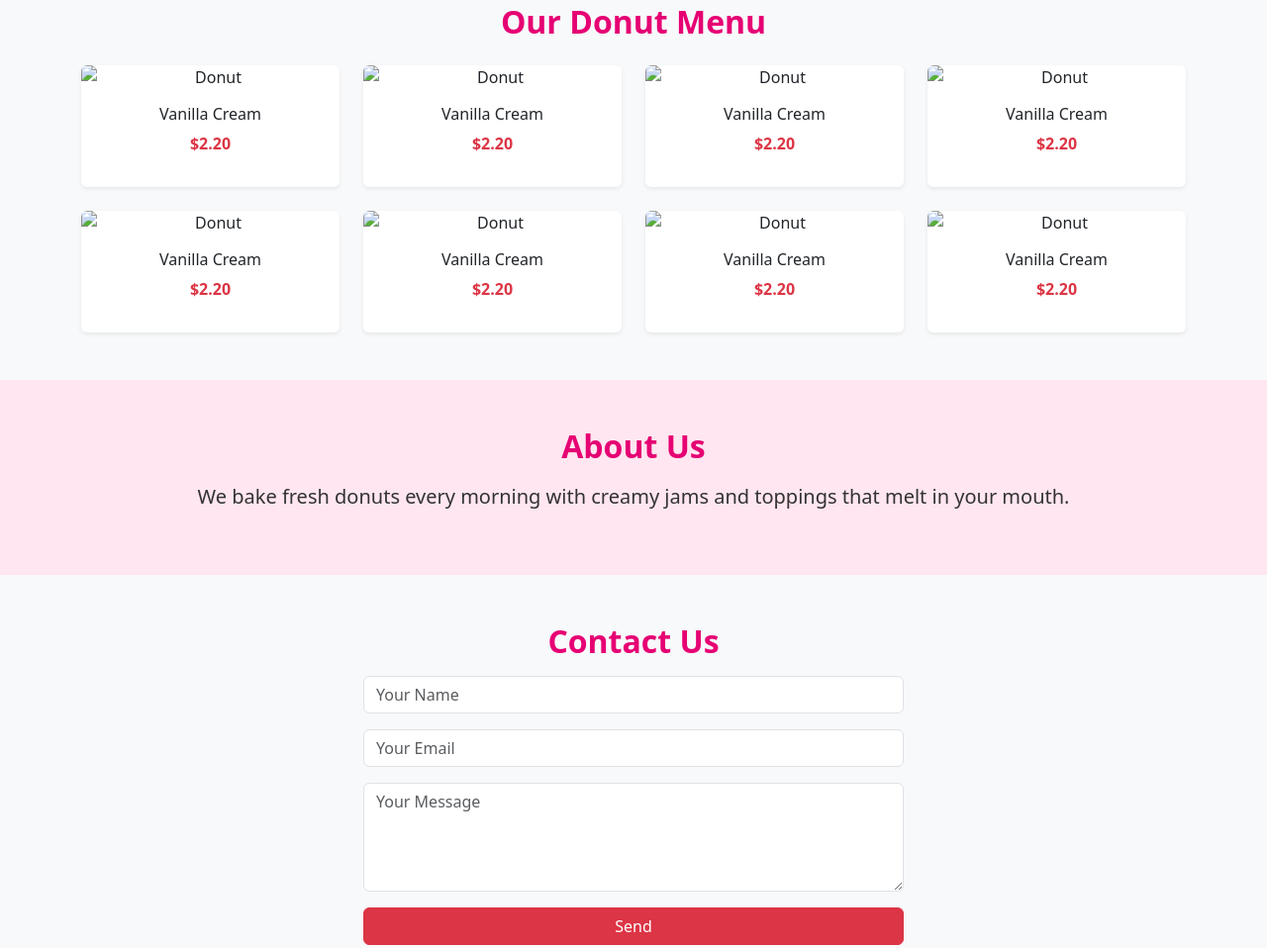
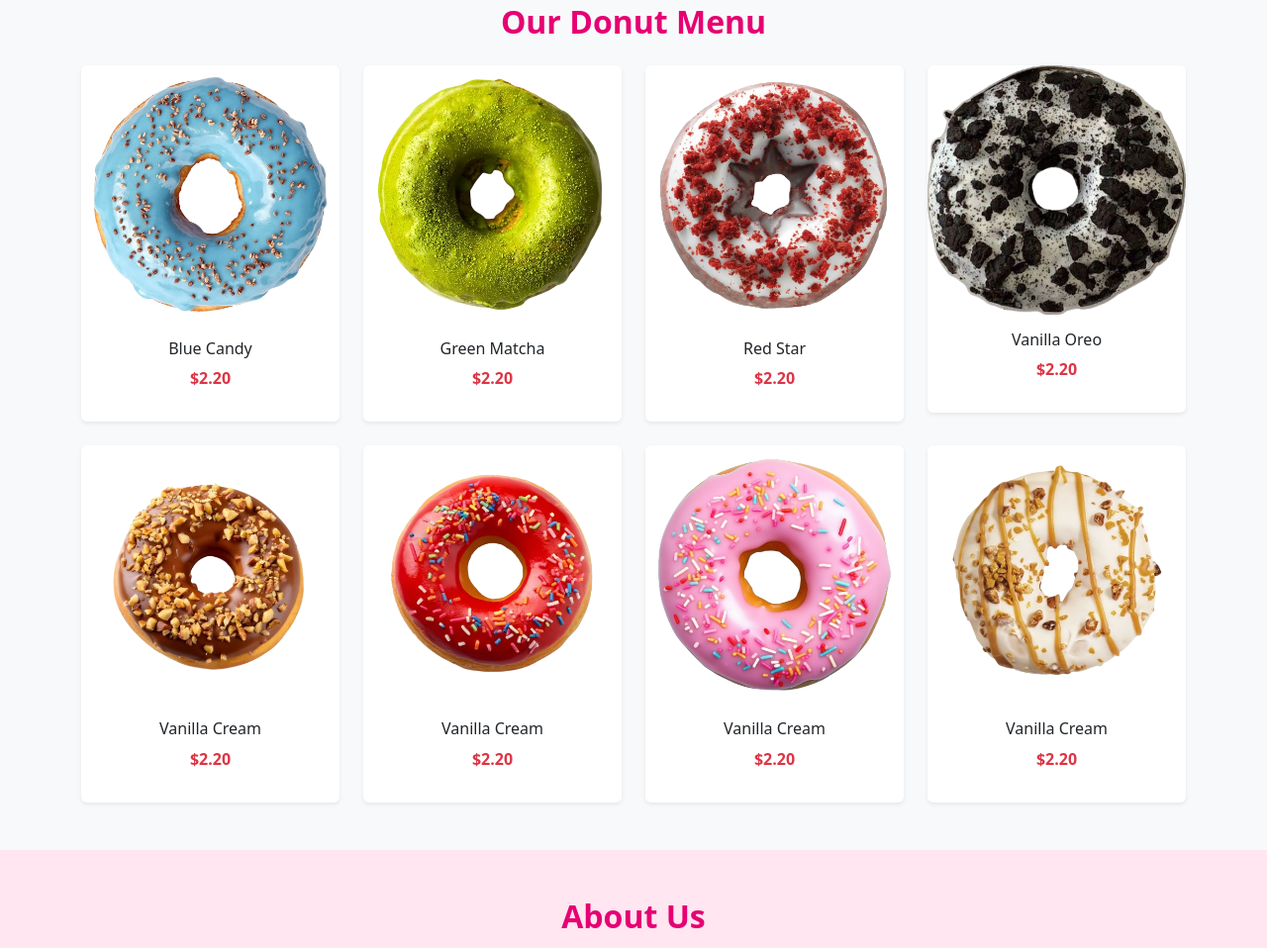
Before and after one commit to aetherdev-dndr/project-tugas-bootstrap, a plain HTML site: page index.html in a window 1280 px wide. Shown: the part 1368-2326 px from the top of the page at 99% size. Drawn offline with nearby package versions, Linux system fonts and the light colour scheme.

Commit message:
commit ke sebelas

```diff
--- a/index.html
+++ b/index.html
@@ -101,7 +101,43 @@
       <!-- contoh 4 produk, tambahkan sesuai kebutuhan -->
       <div class="col-md-3 col-6" data-aos="fade-up" data-aos-delay="100">
         <div class="card product-card shadow-sm">
-          <img src="img/donut4.jpg" class="card-img-top" alt="Donut">
+          <img src="img/bluee.png" class="card-img-top" alt="Donut">
+          <div class="card-body">
+            <h6>Blue Candy</h6>
+            <p class="text-danger fw-bold">$2.20</p>
+          </div>
+        </div>
+      </div>
+      <div class="col-md-3 col-6" data-aos="fade-up" data-aos-delay="100">
+        <div class="card product-card shadow-sm">
+          <img src="img/matcha.png" class="card-img-top" alt="Donut">
+          <div class="card-body">
+            <h6>Green Matcha</h6>
+            <p class="text-danger fw-bold">$2.20</p>
+          </div>
+        </div>
+      </div>
+      <div class="col-md-3 col-6" data-aos="fade-up" data-aos-delay="100">
+        <div class="card product-card shadow-sm">
+          <img src="img/star.png" class="card-img-top" alt="Donut">
+          <div class="card-body">
+            <h6>Red Star</h6>
+            <p class="text-danger fw-bold">$2.20</p>
+          </div>
+        </div>
+      </div>
+      <div class="col-md-3 col-6" data-aos="fade-up" data-aos-delay="100">
+        <div class="card product-card shadow-sm">
+          <img src="img/oreo.png" class="card-img-top" alt="Donut">
+          <div class="card-body">
+            <h6>Vanilla Oreo</h6>
+            <p class="text-danger fw-bold">$2.20</p>
+          </div>
+        </div>
+      </div>
+      <div class="col-md-3 col-6" data-aos="fade-up" data-aos-delay="100">
+        <div class="card product-card shadow-sm">
+          <img src="img/coklat.png" class="card-img-top" alt="Donut">
           <div class="card-body">
             <h6>Vanilla Cream</h6>
             <p class="text-danger fw-bold">$2.20</p>
@@ -110,7 +146,7 @@
       </div>
       <div class="col-md-3 col-6" data-aos="fade-up" data-aos-delay="100">
         <div class="card product-card shadow-sm">
-          <img src="img/donut4.jpg" class="card-img-top" alt="Donut">
+          <img src="img/strwberry.png" class="card-img-top" alt="Donut">
           <div class="card-body">
             <h6>Vanilla Cream</h6>
             <p class="text-danger fw-bold">$2.20</p>
@@ -119,7 +155,7 @@
       </div>
       <div class="col-md-3 col-6" data-aos="fade-up" data-aos-delay="100">
         <div class="card product-card shadow-sm">
-          <img src="img/donut4.jpg" class="card-img-top" alt="Donut">
+          <img src="img/bluberry.png" class="card-img-top" alt="Donut">
           <div class="card-body">
             <h6>Vanilla Cream</h6>
             <p class="text-danger fw-bold">$2.20</p>
@@ -128,43 +164,7 @@
       </div>
       <div class="col-md-3 col-6" data-aos="fade-up" data-aos-delay="100">
         <div class="card product-card shadow-sm">
-          <img src="img/donut4.jpg" class="card-img-top" alt="Donut">
-          <div class="card-body">
-            <h6>Vanilla Cream</h6>
-            <p class="text-danger fw-bold">$2.20</p>
-          </div>
-        </div>
-      </div>
-      <div class="col-md-3 col-6" data-aos="fade-up" data-aos-delay="100">
-        <div class="card product-card shadow-sm">
-          <img src="img/donut4.jpg" class="card-img-top" alt="Donut">
-          <div class="card-body">
-            <h6>Vanilla Cream</h6>
-            <p class="text-danger fw-bold">$2.20</p>
-          </div>
-        </div>
-      </div>
-      <div class="col-md-3 col-6" data-aos="fade-up" data-aos-delay="100">
-        <div class="card product-card shadow-sm">
-          <img src="img/donut4.jpg" class="card-img-top" alt="Donut">
-          <div class="card-body">
-            <h6>Vanilla Cream</h6>
-            <p class="text-danger fw-bold">$2.20</p>
-          </div>
-        </div>
-      </div>
-      <div class="col-md-3 col-6" data-aos="fade-up" data-aos-delay="100">
-        <div class="card product-card shadow-sm">
-          <img src="img/donut4.jpg" class="card-img-top" alt="Donut">
-          <div class="card-body">
-            <h6>Vanilla Cream</h6>
-            <p class="text-danger fw-bold">$2.20</p>
-          </div>
-        </div>
-      </div>
-      <div class="col-md-3 col-6" data-aos="fade-up" data-aos-delay="100">
-        <div class="card product-card shadow-sm">
-          <img src="img/donut4.jpg" class="card-img-top" alt="Donut">
+          <img src="img/vanila.png" class="card-img-top" alt="Donut">
           <div class="card-body">
             <h6>Vanilla Cream</h6>
             <p class="text-danger fw-bold">$2.20</p>
```
Also changed, not shown: img/bluee.png (added), img/matcha.png (added), img/oreo.png (added), img/star.png (added).
